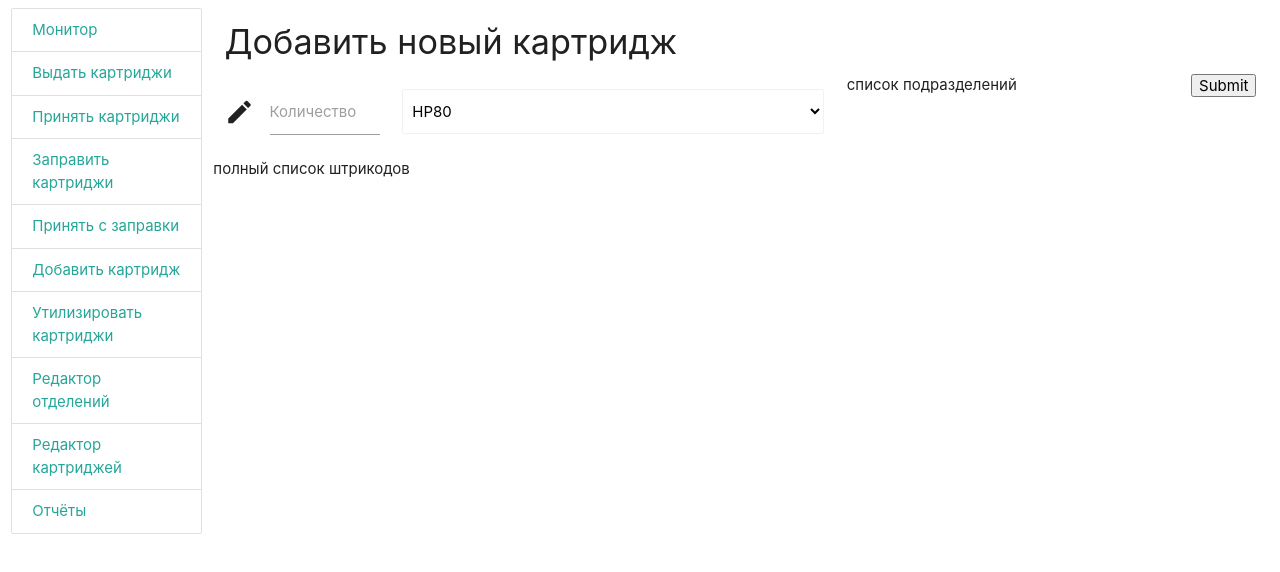
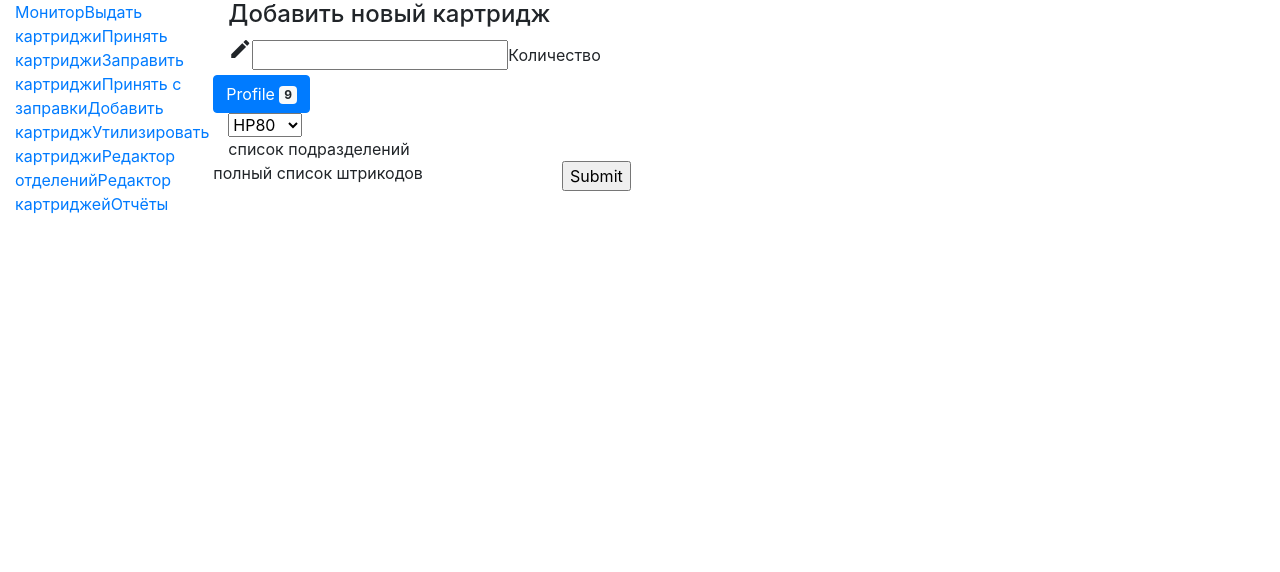
Before and after one commit to int1bh/cartridge-accounting, a React (Create React App) app in the folder client/: page /addcartridge in a window 1280 px wide. Shown: the top 572 px of the page. Built offline with nearby package versions, Linux system fonts and the light colour scheme.

Commit message:
переписан компонент App

```diff
--- a/client/package.json
+++ b/client/package.json
@@ -3,11 +3,14 @@
   "version": "0.1.0",
   "private": true,
   "dependencies": {
+    "@popperjs/core": "^2.9.2",
     "@testing-library/jest-dom": "^5.12.0",
     "@testing-library/react": "^11.2.7",
     "@testing-library/user-event": "^12.8.3",
+    "bootstrap": "^4.6.0",
     "materialize-css": "^1.0.0-rc.2",
     "react": "^17.0.2",
+    "react-bootstrap": "^1.6.1",
     "react-dom": "^17.0.2",
     "react-redux": "^7.2.4",
     "react-router-dom": "^5.2.0",
--- a/client/src/App.js
+++ b/client/src/App.js
@@ -1,23 +1,22 @@
 import React from 'react';
+import {Container, Col, Row} from 'react-bootstrap'
 import Menu from './component/menu';
 import Content from './component/content'
-import 'materialize-css';
-import './App.css'
 
 
 function App() {
   return (
-    <div>
-      <div className="row">
-    <div className="col s2">
-        <Menu />
-    </div>
-    <div className="col s10">
-        <Content />
-    </div>
-      </div>
-    </div>
-  );
+    <Container fluid>
+      <Row>
+        <Col sm={2}>
+          <Menu />
+        </Col>
+        <Col sm={10}>
+          <Content />
+        </Col>
+      </Row>
+    </Container>
+  )
 }
 
 export default App;
--- a/client/src/component/formAddCartridge.jsx
+++ b/client/src/component/formAddCartridge.jsx
@@ -1,4 +1,6 @@
 import React from "react";
+import Button from 'react-bootstrap/Button'
+import Badge from 'react-bootstrap/Badge'
 
 class FormCart extends React.Component {
   constructor(props) {
@@ -45,7 +47,10 @@ class FormCart extends React.Component {
             />
             <label htmlFor="barcode">Количество</label>
           </div>
-          {/*  */}
+          <Button variant="primary">
+  Profile <Badge variant="light">9</Badge>
+  <span className="sr-only">unread messages</span>
+</Button>
           <div className="input-field col s5">
             <select value={this.state.modelName} onChange={this.onChangeSelect}>
               <option value='HP80'>HP80</option>
--- a/client/src/index.css
+++ b/client/src/index.css
@@ -1,5 +1,6 @@
-@import "~materialize-css/dist/css/materialize.min.css";
+/* @import "~materialize-css/dist/css/materialize.min.css"; */
+@import 'bootstrap/dist/css/bootstrap.min.css';
 
-select {
+/* select {
     display: block;
-}
+} */
```
Also changed, not shown: 1 other file (tests, documents, lock files or other folders).
